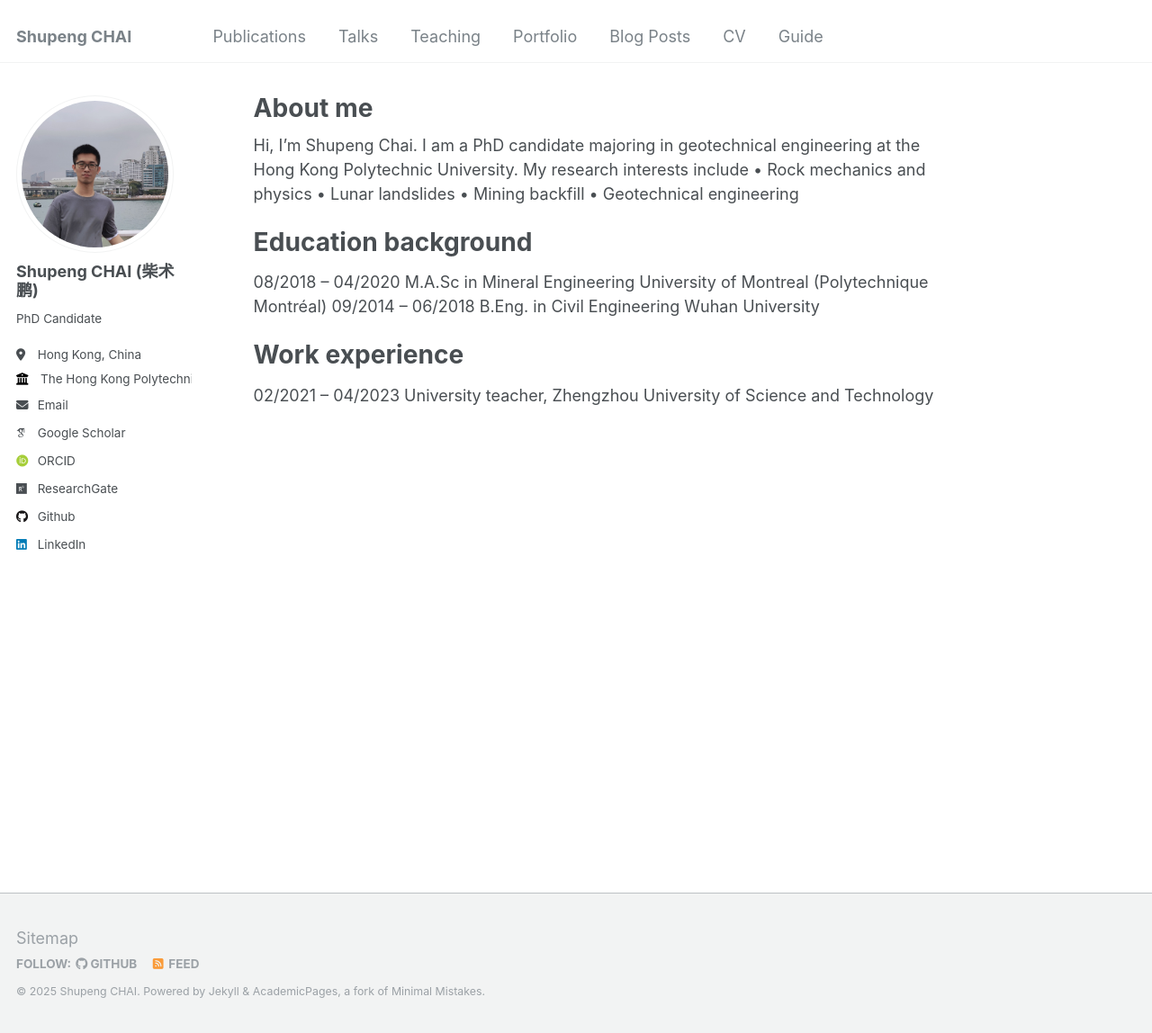
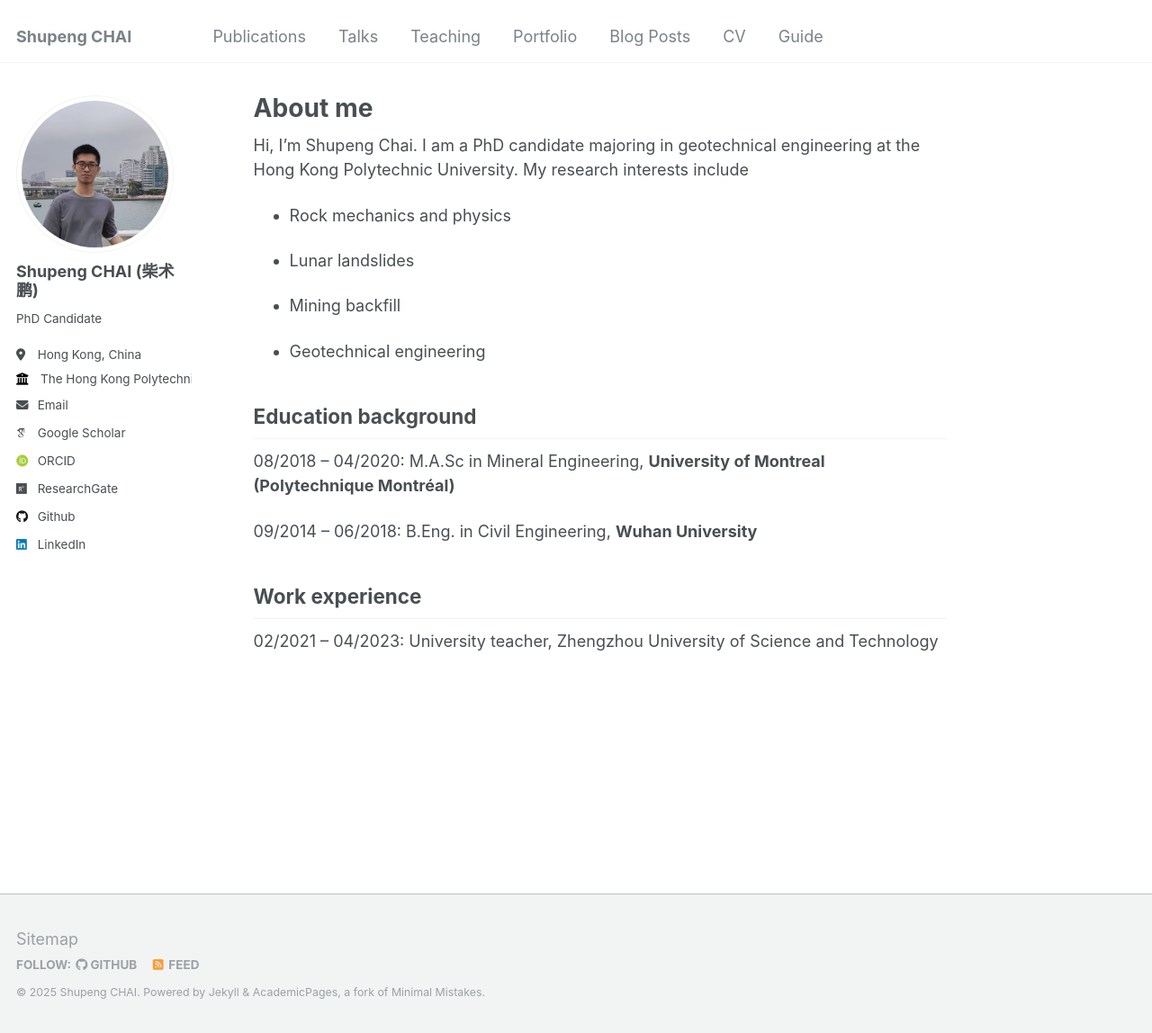
Before and after one commit to spchai/spchai.github.io, a Jekyll site: the page built from _pages/about.md, in a window 1280 px wide and 1148 px high. Shown: the whole window at 90% size. Built offline with Jekyll 4.4.1, drawn with Linux system fonts in a browser that asks for light colours; some web fonts are replaced.

```diff
--- a/_pages/about.md
+++ b/_pages/about.md
@@ -9,16 +9,20 @@ redirect_from:
 
 Hi, I'm Shupeng Chai. I am a PhD candidate majoring in geotechnical engineering at the Hong Kong Polytechnic University.
 My research interests include
-• Rock mechanics and physics
-• Lunar landslides
-• Mining backfill
-• Geotechnical engineering
 
-Education background
-======
-08/2018 – 04/2020  M.A.Sc in Mineral Engineering  University of Montreal (Polytechnique Montréal)
-09/2014 – 06/2018  B.Eng. in Civil Engineering  Wuhan University
+* Rock mechanics and physics
 
-Work experience
-======
-02/2021 – 04/2023  University teacher, Zhengzhou University of Science and Technology
+* Lunar landslides
+
+* Mining backfill
+
+* Geotechnical engineering
+
+
+## Education background
+08/2018 – 04/2020: M.A.Sc in Mineral Engineering, **University of Montreal (Polytechnique Montréal)**
+
+09/2014 – 06/2018: B.Eng. in Civil Engineering, **Wuhan University**
+
+## Work experience
+02/2021 – 04/2023: University teacher, Zhengzhou University of Science and Technology
```
